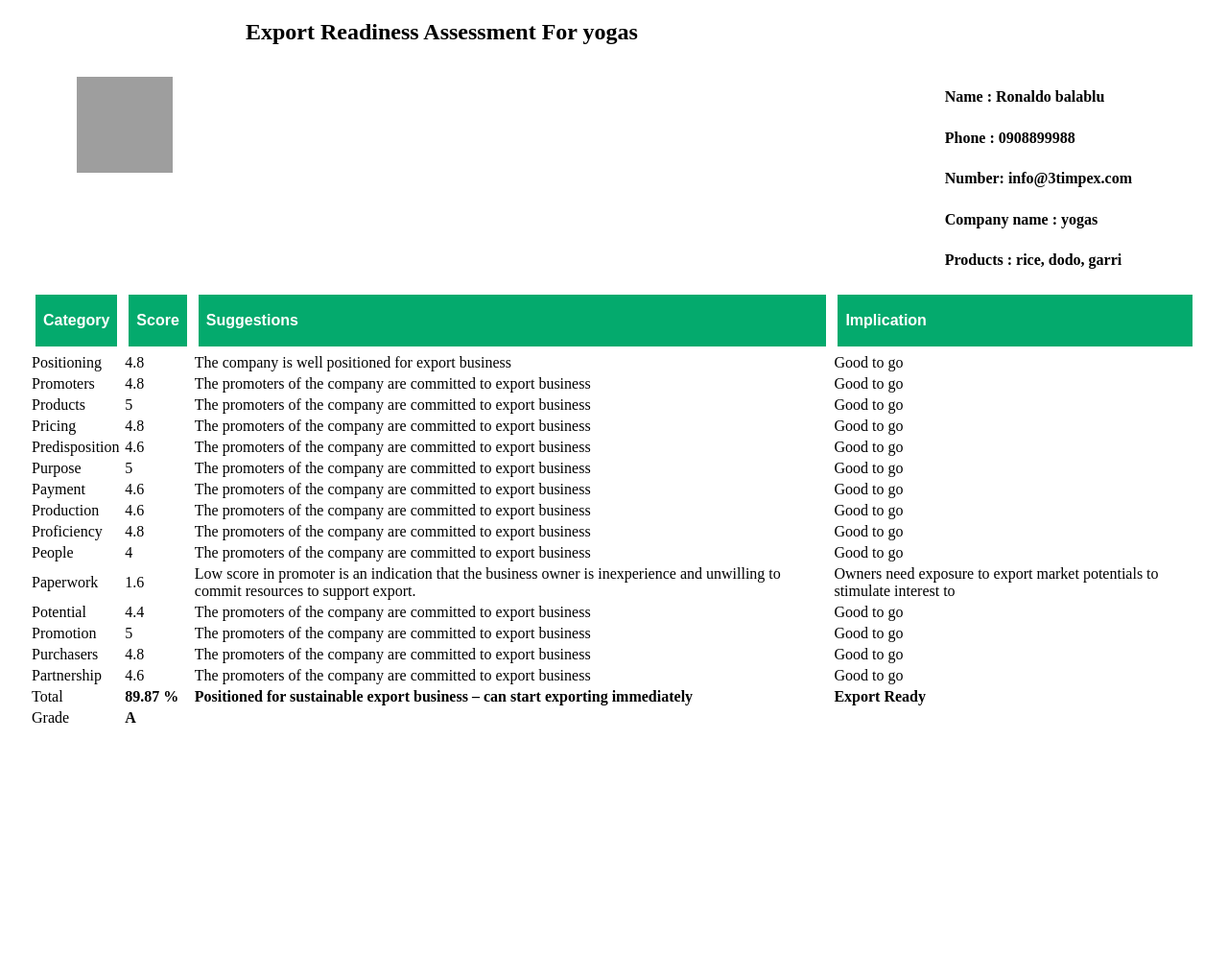
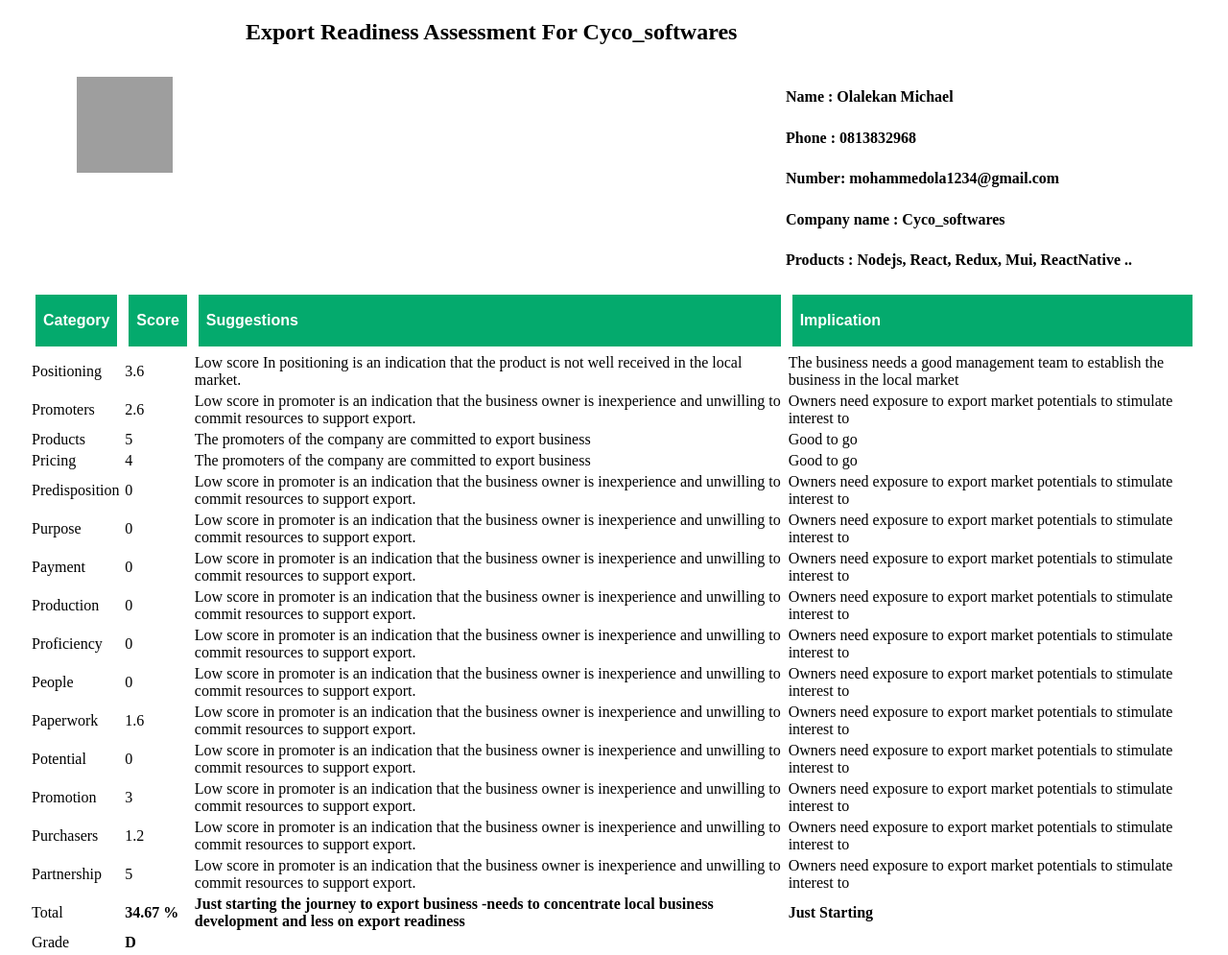
Before and after one commit to PatrickEinstein/erp-Client1, a website: page index.html in a window 1280 px wide. Shown: the whole page at 96% size. Before the commit the page ends 800 px from the top, so only its background shows below. Drawn offline with Linux system fonts and the light colour scheme; grey boxes are pictures that could not be loaded.

```diff
--- a/index.html
+++ b/index.html
@@ -87,14 +87,14 @@
         />
         </div>
         <div class="heading">
-        <h2> Export Readiness Assessment For yogas</h2>
+        <h2> Export Readiness Assessment For Cyco_softwares</h2>
         </div>
         <div class="details">
-          <h4>Name : Ronaldo balablu</h4>
-          </br><h4>Phone : 0908899988</h4>
-          </br><h4>Number: info@3timpex.com</h4>
-          </br><h4>Company name : yogas</h4>
-          </br><h4>Products : rice, dodo, garri</h4>
+          <h4>Name : Olalekan Michael</h4>
+          </br><h4>Phone : 0813832968</h4>
+          </br><h4>Number: mohammedola1234@gmail.com</h4>
+          </br><h4>Company name : Cyco_softwares</h4>
+          </br><h4>Products : Nodejs, React, Redux, Mui, ReactNative ..</h4>
         </div>
           </div>
           <table>
@@ -110,16 +110,16 @@
           <tbody>
             <tr>
             <td>Positioning</td>
-         <td>4.8</td>
+         <td>3.6</td>
 
-         <td>The company is well positioned for export business</td>
-         <td>Good to go</td>
+         <td>Low score In positioning is an indication that the product is not well received in the local market.</td>
+         <td> The business needs a good management team to establish the business in the local market</td>
 
        </tr><tr>
        <td>Promoters</td>
-         <td>4.8</td>
-         <td>The promoters of the company are committed to export business</td>
-         <td>Good to go</td>
+         <td>2.6</td>
+         <td>Low score in promoter is an indication that the business owner is inexperience and unwilling to commit resources to support export.</td>
+         <td>Owners need exposure to export market potentials to stimulate interest to </td>
 
        </tr><tr>
        <td>Products</td>
@@ -129,45 +129,45 @@
 
        </tr><tr>
        <td>Pricing</td>
-         <td>4.8</td>
+         <td>4</td>
          <td>The promoters of the company are committed to export business</td>
          <td>Good to go</td>
 
        </tr><tr>
        <td>Predisposition</td>
-         <td>4.6</td>
-         <td>The promoters of the company are committed to export business</td>
-         <td>Good to go</td>
+         <td>0</td>
+         <td>Low score in promoter is an indication that the business owner is inexperience and unwilling to commit resources to support export.</td>
+         <td>Owners need exposure to export market potentials to stimulate interest to</td>
 
        </tr><tr>
        <td>Purpose</td>
-         <td>5</td>
-         <td>The promoters of the company are committed to export business</td>
-         <td>Good to go</td>
+         <td>0</td>
+         <td>Low score in promoter is an indication that the business owner is inexperience and unwilling to commit resources to support export.</td>
+         <td>Owners need exposure to export market potentials to stimulate interest to</td>
 
        </tr><tr>
        <td>Payment</td>
-         <td>4.6</td>
-         <td>The promoters of the company are committed to export business</td>
-         <td>Good to go</td>
+         <td>0</td>
+         <td>Low score in promoter is an indication that the business owner is inexperience and unwilling to commit resources to support export.</td>
+         <td>Owners need exposure to export market potentials to stimulate interest to</td>
 
        </tr><tr>
        <td>Production</td>
-         <td>4.6</td>
-         <td>The promoters of the company are committed to export business</td>
-         <td>Good to go</td>
+         <td>0</td>
+         <td>Low score in promoter is an indication that the business owner is inexperience and unwilling to commit resources to support export.</td>
+         <td>Owners need exposure to export market potentials to stimulate interest to</td>
 
        </tr><tr>
        <td>Proficiency</td>
-         <td>4.8</td>
-         <td>The promoters of the company are committed to export business</td>
-         <td>Good to go</td>
+         <td>0</td>
+         <td>Low score in promoter is an indication that the business owner is inexperience and unwilling to commit resources to support export.</td>
+         <td>Owners need exposure to export market potentials to stimulate interest to</td>
 
        </tr><tr>
        <td>People</td>
-         <td>4</td>
-         <td>The promoters of the company are committed to export business</td>
-         <td>Good to go</td>
+         <td>0</td>
+         <td>Low score in promoter is an indication that the business owner is inexperience and unwilling to commit resources to support export.</td>
+         <td>Owners need exposure to export market potentials to stimulate interest to</td>
 
        </tr><tr>
        <td>Paperwork</td>
@@ -177,38 +177,38 @@
 
        </tr><tr>
        <td>Potential</td>
-         <td>4.4</td>
+         <td>0</td>
 
-         <td>The promoters of the company are committed to export business</td>
-         <td>Good to go</td>
+         <td>Low score in promoter is an indication that the business owner is inexperience and unwilling to commit resources to support export.</td>
+         <td>Owners need exposure to export market potentials to stimulate interest to</td>
        </tr><tr>
        <td>Promotion</td>
+         <td>3</td>
+
+         <td>Low score in promoter is an indication that the business owner is inexperience and unwilling to commit resources to support export.</td>
+         <td>Owners need exposure to export market potentials to stimulate interest to</td>
+       </tr><tr>
+       <td>Purchasers</td>
+         <td>1.2</td>
+
+         <td>Low score in promoter is an indication that the business owner is inexperience and unwilling to commit resources to support export.</td>
+         <td>Owners need exposure to export market potentials to stimulate interest to </td>
+       </tr><tr>
+       <td>Partnership</td>
          <td>5</td>
 
-         <td>The promoters of the company are committed to export business</td>
-         <td>Good to go</td>
-       </tr><tr>
-       <td>Purchasers</td>
-         <td>4.8</td>
-
-         <td>The promoters of the company are committed to export business</td>
-         <td>Good to go</td>
-       </tr><tr>
-       <td>Partnership</td>
-         <td>4.6</td>
-
-         <td>The promoters of the company are committed to export business</td>
-         <td>Good to go</td>
+         <td>Low score in promoter is an indication that the business owner is inexperience and unwilling to commit resources to support export.</td>
+         <td>Owners need exposure to export market potentials to stimulate interest to </td>
        </tr>
        <tr>
        <td>Total</td>
-         <td style="font-weight:bold;">89.87 %</td>
+         <td style="font-weight:bold;">34.67 %</td>
 
-         <td style="font-weight:bold;" >Positioned for sustainable export business – can start exporting immediately</td>
-         <td style="font-weight:bold;">Export Ready</td>
+         <td style="font-weight:bold;" >Just starting the journey to export business -needs to concentrate local business development and less on export readiness  </td>
+         <td style="font-weight:bold;">Just Starting </td>
        </tr>
        <td>Grade</td>
-       <td style="font-weight:bold;" >A </td>
+       <td style="font-weight:bold;" >D </td>
      </tr>
           </tbody>
         </table>
--- a/index3.js
+++ b/index3.js
@@ -593,7 +593,7 @@
         <div class="details">
           <h4>Name : ${user.firstName} ${user.lastName}</h4>
           </br><h4>Phone : ${user.phone}</h4>
-          </br><h4>Number: ${user.email}</h4>
+          </br><h4>e-mail: ${user.email}</h4>
           </br><h4>Company name : ${user.companyName}</h4>
           </br><h4>Products : ${user.Products}</h4>
         </div>
```
Also changed, not shown: server.js (+16 -2 lines).
